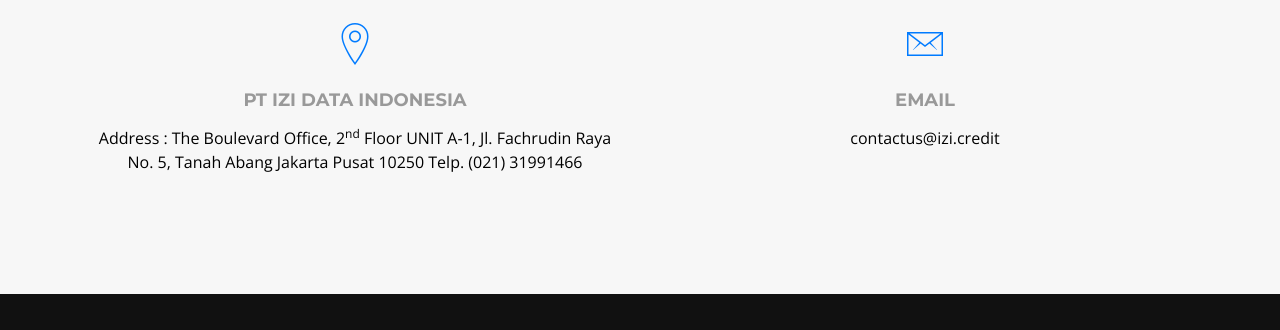
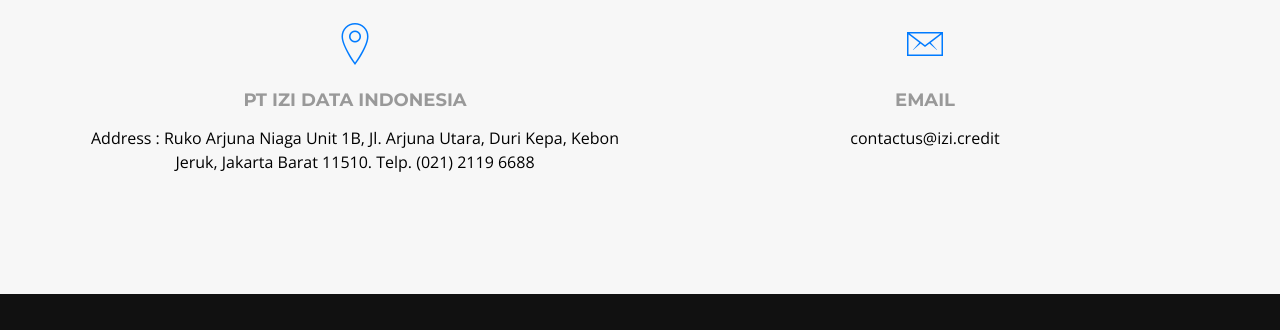
Before and after one commit to izidataportal/iziportal, a plain HTML site: page index.html in a window 1280 px wide. Shown: the part 2300-2630 px from the top of the page. Drawn offline with nearby package versions, Linux system fonts and the light colour scheme; files whose address does not match are found by name.

Commit message:
修改办公地址

```diff
--- a/index.html
+++ b/index.html
@@ -251,7 +251,8 @@
               <i class="ion-ios-location-outline"></i>
               <h3>PT IZI DATA INDONESIA</h3>
               <!-- <P>PT IZI DATA INDONESIA</P> -->
-              <address>Address : The Boulevard Office, 2<sup>nd</sup> Floor UNIT A-1, Jl. Fachrudin Raya No. 5, Tanah Abang Jakarta Pusat 10250 Telp. (021) 31991466</address>
+              <!-- <address>Address : The Boulevard Office, 2<sup>nd</sup> Floor UNIT A-1, Jl. Fachrudin Raya No. 5, Tanah Abang Jakarta Pusat 10250 Telp. (021) 31991466</address> -->
+              <address>Address : Ruko Arjuna Niaga Unit 1B, Jl. Arjuna Utara, Duri Kepa, Kebon Jeruk, Jakarta Barat 11510. Telp. (021) 2119 6688 </address>
             </div>
           </div>
 <!--
```
